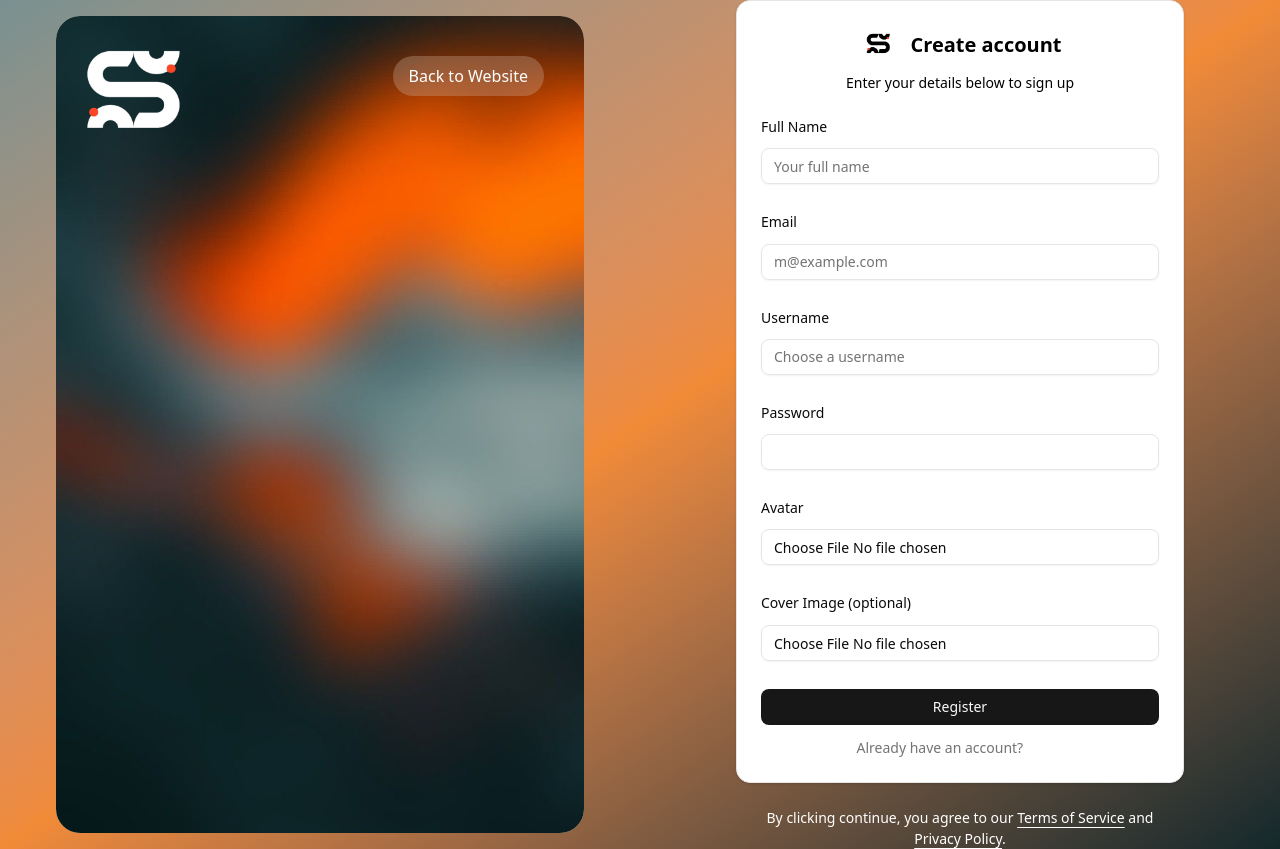
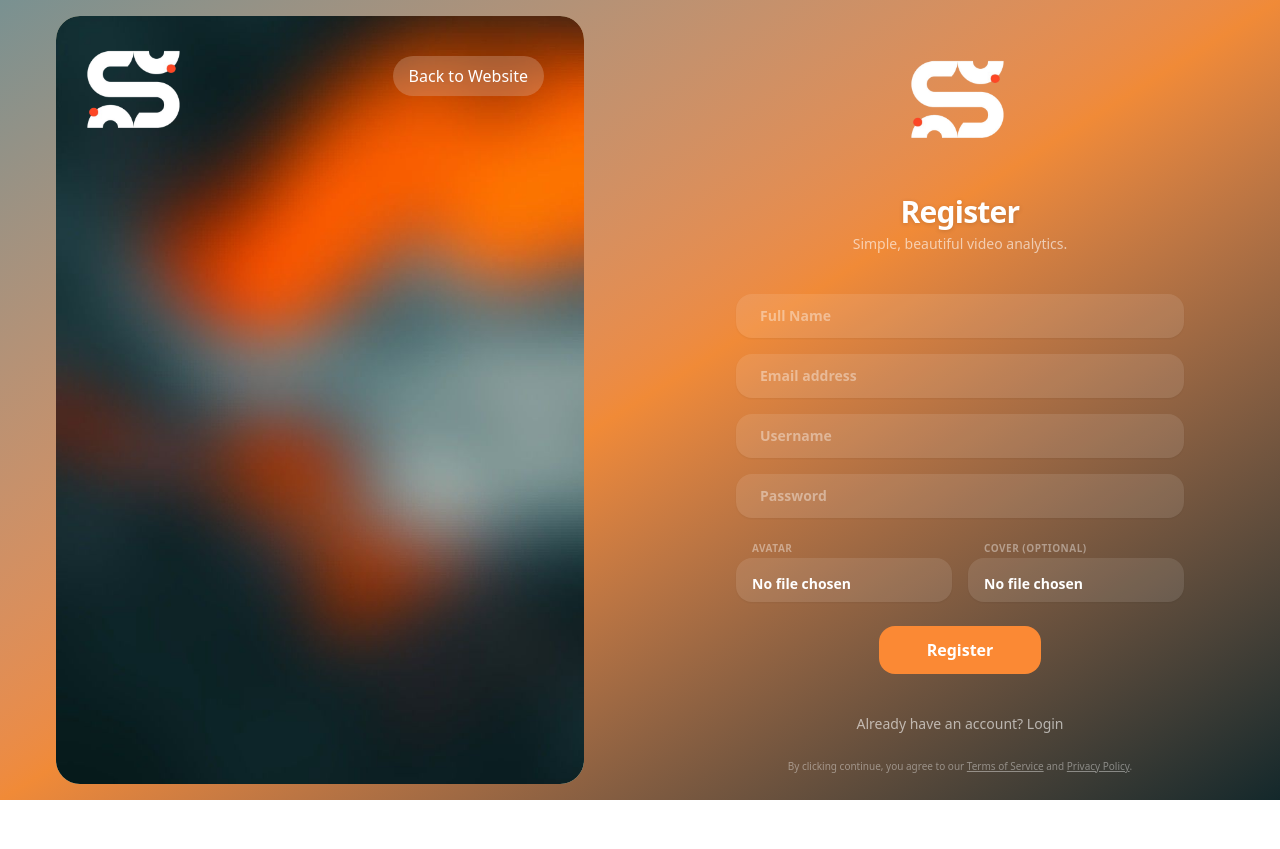
Before and after one commit to Samarthpagaria/Strivo, a React app in the folder frontend/: page /register in a window 1280 px wide. After the commit the page ends 800 px from the top, so only its background shows below. Built offline with nearby package versions, Linux system fonts and the light colour scheme; the HTML template or start-up script is replaced by a standard one.

Commit message:
feat : Made a ltot of ui changes and basically changed look of auth pages

```diff
--- a/frontend/src/components/login-form.jsx
+++ b/frontend/src/components/login-form.jsx
@@ -1,23 +1,11 @@
 import { cn } from "@/lib/utils";
 import { Button } from "@/components/ui/button";
-import {
-  Card,
-  CardContent,
-  CardDescription,
-  CardHeader,
-  CardTitle,
-} from "@/components/ui/card";
-import {
-  Field,
-  FieldDescription,
-  FieldGroup,
-  FieldLabel,
-} from "@/components/ui/field";
 import { Input } from "@/components/ui/input";
 import { Link } from "react-router-dom";
-import strivoLogo from "@/assets/strivo_black_logo.png";
+import strivoWhiteLogo from "@/assets/strivo_white_logo.png";
 import { useState } from "react";
 import { useAuth } from "../ContentApi/AuthContext";
+
 export function LoginForm({ className, ...props }) {
   const [email, setEmail] = useState("");
   const [name, setName] = useState("");
@@ -31,88 +19,73 @@ export function LoginForm({ className, ...props }) {
       username: name,
       password: password,
     };
-    console.log(formData);
     login(formData);
   };
+
   return (
-    <div className={cn("flex flex-col gap-6", className)} {...props}>
-      <Card className="rounded-[inherit] overflow-hidden">
-        {/* -------- Updated Header (Same as SignupForm) -------- */}
-        <CardHeader className="text-center">
-          <div className="flex items-center justify-center gap-3">
-            <img src={strivoLogo} alt="Strivo Logo" className="w-10 h-10" />
-            <span className="text-xl font-bold text-black">Login</span>
+    <div className={cn("flex flex-col items-center w-full max-w-[350px] gap-10 py-4", className)} {...props}>
+      {/* Header Section */}
+      <div className="flex flex-col items-center text-center gap-2">
+        <img src={strivoWhiteLogo} alt="Strivo Logo" className="w-40 h-40 object-contain" />
+        <div className="space-y-1">
+          <h1 className="text-3xl font-bold tracking-tight text-white drop-shadow-sm">
+            Login
+          </h1>
+          <p className="text-white/60 font-medium text-sm">
+            Simple, beautiful video analytics.
+          </p>
         </div>
-          <CardDescription className="text-black">
-            Enter your email & password to continue
-          </CardDescription>
-        </CardHeader>
-        {/* ------------------------------------------------------ */}
+      </div>
 
-        <CardContent>
-          <form onSubmit={handleSubmit}>
-            <FieldGroup>
-              <Field>
-                <FieldLabel htmlFor="email">Email</FieldLabel>
+      <form onSubmit={handleSubmit} className="w-full flex flex-col items-center gap-6">
+        <div className="w-full space-y-4">
           <Input
             id="email"
             type="email"
             value={email}
-                  onChange={(e) => {
-                    setEmail(e.target.value);
-                  }}
-                  placeholder="m@example.com"
+            onChange={(e) => setEmail(e.target.value)}
+            placeholder="Email address"
+            className="h-11 rounded-2xl border-none bg-white/10 px-6 text-white placeholder:text-white/40 focus-visible:ring-2 focus-visible:ring-white/50 transition-all font-bold"
             required
           />
-              </Field>
-              <Field>
-                <FieldLabel htmlFor="username">Username</FieldLabel>
           <Input
             id="username"
-                  type="username"
+            type="text"
             value={name}
-                  onChange={(e) => {
-                    setName(e.target.value);
-                  }}
-                  placeholder=""
+            onChange={(e) => setName(e.target.value)}
+            placeholder="Username"
+            className="h-11 rounded-2xl border-none bg-white/10 px-6 text-white placeholder:text-white/40 focus-visible:ring-2 focus-visible:ring-white/50 transition-all font-bold"
             required
           />
-              </Field>
-              <Field>
-                <div className="flex items-center">
-                  <FieldLabel htmlFor="password">Password</FieldLabel>
-                  <Link
-                    to="/forgot-password"
-                    className="ml-auto inline-block text-sm underline-offset-4 hover:underline"
-                  >
-                    Forgot your password?
-                  </Link>
-                </div>
           <Input
             id="password"
             type="password"
             value={password}
             onChange={(e) => setPassword(e.target.value)}
+            placeholder="Password"
+            className="h-11 rounded-2xl border-none bg-white/10 px-6 text-white placeholder:text-white/40 focus-visible:ring-2 focus-visible:ring-white/50 transition-all font-bold"
             required
           />
-              </Field>
+        </div>
 
-              <Field className="flex flex-col gap-2">
-                <Button type="submit">
-                  {isLoggingIn ? "Logging in ...." : "Login"}
+        <Button
+          type="submit"
+          disabled={isLoggingIn}
+          className="px-12 h-12 rounded-2xl bg-[#fb8934] hover:bg-[#e57a2e] text-white font-bold text-base transition-all duration-300 border-none w-fit shadow-none"
+        >
+          {isLoggingIn ? "Logging in..." : "Login"}
         </Button>
+      </form>
 
-                <FieldDescription className="text-center">
+      {/* Footer Section */}
+      <div className="w-full flex flex-col gap-4">
+        <p className="text-center text-white/60 font-medium text-sm">
           Don&apos;t have an account?{" "}
-                  <Link to="/register" className="underline text-white">
+          <Link to="/register" className="text-white font-light hover:underline opacity-60 hover:opacity-100 transition-all duration-300">
             Sign up
           </Link>
-                </FieldDescription>
-              </Field>
-            </FieldGroup>
-          </form>
-        </CardContent>
-      </Card>
+        </p>
+      </div>
     </div>
   );
 }
--- a/frontend/src/project_components/SignupForm.jsx
+++ b/frontend/src/project_components/SignupForm.jsx
@@ -1,20 +1,7 @@
 import { cn } from "@/lib/utils";
 import { Button } from "@/components/ui/button";
-import {
-  Card,
-  CardContent,
-  CardDescription,
-  CardHeader,
-  CardTitle,
-} from "@/components/ui/card";
-import {
-  Field,
-  FieldDescription,
-  FieldGroup,
-  FieldLabel,
-} from "@/components/ui/field";
 import { Input } from "@/components/ui/input";
-import strivoLogo from "@/assets/strivo_black_logo.png";
+import strivoWhiteLogo from "@/assets/strivo_white_logo.png";
 import { Link, useNavigate } from "react-router-dom";
 import { useState } from "react";
 import { useAuth } from "../ContentApi/AuthContext";
@@ -42,120 +29,110 @@ export function SignupForm({ className, ...props }) {
     await register(formData);
     navigate("/");
   };
+
   return (
-    <div className={cn("flex flex-col gap-6", className)} {...props}>
-      <Card>
-        <CardHeader className="text-center">
-          <div className="flex items-center justify-center gap-3 ">
-            <img src={strivoLogo} alt="Strivo Logo" className="w-10 h-10" />
-            <span className="text-xl font-bold text-black">Create account</span>
+    <div className={cn("flex flex-col items-center w-full max-w-[350px] gap-10 py-4", className)} {...props}>
+      {/* Header Section */}
+      <div className="flex flex-col items-center text-center gap-2">
+        <img src={strivoWhiteLogo} alt="Strivo Logo" className="w-40 h-40 object-contain" />
+        <div className="space-y-1">
+          <h1 className="text-3xl font-bold tracking-tight text-white drop-shadow-sm">
+            Register
+          </h1>
+          <p className="text-white/60 font-medium text-sm">
+            Simple, beautiful video analytics.
+          </p>
         </div>
-          <CardDescription className="text-black">
-            Enter your details below to sign up
-          </CardDescription>
-        </CardHeader>
+      </div>
 
-        <CardContent>
-          <form onSubmit={handleSubmit}>
-            <FieldGroup>
-              <Field>
-                <FieldLabel htmlFor="fullName">Full Name</FieldLabel>
+      <form onSubmit={handleSubmit} className="w-full flex flex-col items-center gap-6">
+        <div className="w-full space-y-4">
           <Input
             id="fullName"
             type="text"
-                  placeholder="Your full name"
-                  required
             value={fullname}
             onChange={(e) => setFullname(e.target.value)}
+            placeholder="Full Name"
+            className="h-11 rounded-2xl border-none bg-white/10 px-6 text-white placeholder:text-white/40 focus-visible:ring-2 focus-visible:ring-white/50 transition-all font-bold"
+            required
           />
-              </Field>
-
-              <Field>
-                <FieldLabel htmlFor="email">Email</FieldLabel>
           <Input
             id="email"
             type="email"
-                  placeholder="m@example.com"
-                  required
             value={email}
             onChange={(e) => setemail(e.target.value)}
+            placeholder="Email address"
+            className="h-11 rounded-2xl border-none bg-white/10 px-6 text-white placeholder:text-white/40 focus-visible:ring-2 focus-visible:ring-white/50 transition-all font-bold"
+            required
           />
-              </Field>
-
-              <Field>
-                <FieldLabel htmlFor="username">Username</FieldLabel>
           <Input
             id="username"
             type="text"
-                  placeholder="Choose a username"
-                  required
             value={username}
             onChange={(e) => setUsername(e.target.value)}
+            placeholder="Username"
+            className="h-11 rounded-2xl border-none bg-white/10 px-6 text-white placeholder:text-white/40 focus-visible:ring-2 focus-visible:ring-white/50 transition-all font-bold"
+            required
           />
-              </Field>
-
-              <Field>
-                <FieldLabel htmlFor="password">Password</FieldLabel>
           <Input
             id="password"
             type="password"
-                  required
             value={password}
             onChange={(e) => setPassword(e.target.value)}
+            placeholder="Password"
+            className="h-11 rounded-2xl border-none bg-white/10 px-6 text-white placeholder:text-white/40 focus-visible:ring-2 focus-visible:ring-white/50 transition-all font-bold"
+            required
           />
-              </Field>
 
-              <Field>
-                <FieldLabel htmlFor="avatar">Avatar</FieldLabel>
+          <div className="grid grid-cols-2 gap-4">
+            <div className="space-y-1">
+              <label htmlFor="avatar" className="text-[10px] uppercase tracking-wider font-bold text-white/40 ml-4">Avatar</label>
               <Input
                 id="avatar"
                 type="file"
                 accept="image/*"
+                onChange={(e) => setAvatar(e.target.files[0])}
+                className="h-11 rounded-2xl border-none bg-white/10 px-4 text-[10px] text-white file:hidden pt-4 cursor-pointer font-bold"
                 required
-                  onChange={(e) => setAvatar(e.target.files[0])}
               />
-              </Field>
-
-              <Field>
-                <FieldLabel htmlFor="coverImage">
-                  Cover Image (optional)
-                </FieldLabel>
+            </div>
+            <div className="space-y-1">
+              <label htmlFor="coverImage" className="text-[10px] uppercase tracking-wider font-bold text-white/40 ml-4">Cover (Optional)</label>
               <Input
                 id="coverImage"
                 type="file"
                 accept="image/*"
                 onChange={(e) => setCoverImage(e.target.files[0])}
+                className="h-11 rounded-2xl border-none bg-white/10 px-4 text-[10px] text-white file:hidden pt-4 cursor-pointer font-bold"
               />
-              </Field>
+            </div>
+          </div>
+        </div>
 
-              <Field>
-                <Button type="submit">
+        <Button
+          type="submit"
+          disabled={isRegistering}
+          className="px-12 h-12 rounded-2xl bg-[#fb8934] hover:bg-[#e57a2e] text-white font-bold text-base transition-all duration-300 border-none w-fit shadow-none"
+        >
           {isRegistering ? "Registering..." : "Register"}
         </Button>
-                <FieldDescription className="text-center">
+      </form>
+
+      <div className="w-full flex flex-col gap-6">
+        <p className="text-center text-white/60 font-medium text-sm">
           Already have an account?{" "}
-                  <Link to="/login" className="underline text-white">
+          <Link to="/login" className="text-white font-light hover:underline opacity-60 hover:opacity-100 transition-all duration-300">
             Login
           </Link>
-                </FieldDescription>
-              </Field>
-            </FieldGroup>
-          </form>
-        </CardContent>
-      </Card>
+        </p>
 
-      {/* Bottom Terms Section */}
-      <FieldDescription className="px-6 text-center text-white">
+        <p className="px-6 text-center text-[10px] text-white/40 leading-relaxed">
           By clicking continue, you agree to our{" "}
-        <Link to="/terms" className="underline text-white">
-          Terms of Service
-        </Link>{" "}
-        and{" "}
-        <Link to="/privacy" className="underline text-white">
-          Privacy Policy
-        </Link>
-        .
-      </FieldDescription>
+          <Link to="/terms" className="underline hover:text-white transition-colors">Terms of Service</Link>
+          {" "}and{" "}
+          <Link to="/privacy" className="underline hover:text-white transition-colors">Privacy Policy</Link>.
+        </p>
+      </div>
     </div>
   );
 }
```
Also changed, not shown: frontend/src/ContentApi/CommentContext.jsx (+5 -5 lines), frontend/src/pages/login.jsx (+6 -7 lines), frontend/src/project_components/Toast.jsx (+34 -10 lines). Lines whose indentation alone changed are shown as unchanged.
